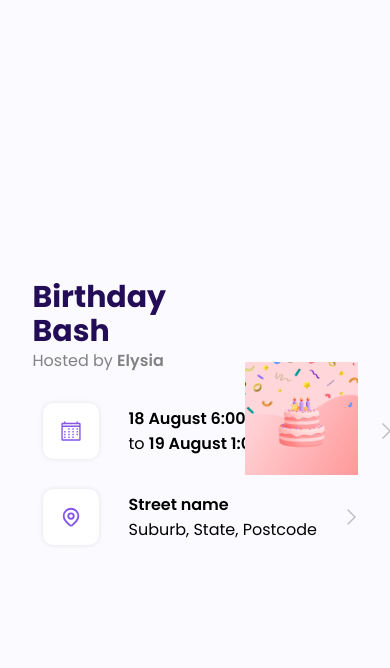
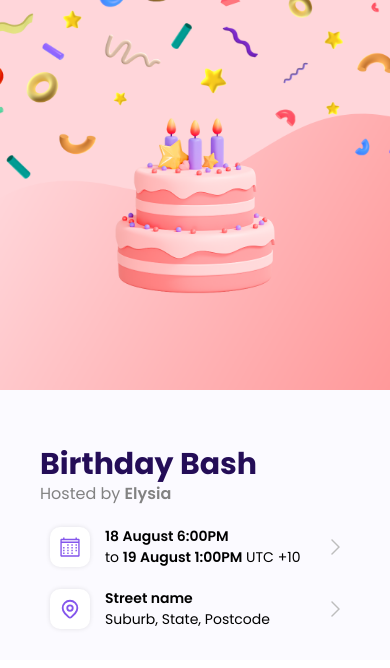
Before and after one commit to sabbirzzaman/envited, a React (Create React App) app: page /event in a window 390 px wide. Shown: the top 668 px of the page. Built offline with nearby package versions, Linux system fonts and the light colour scheme.

Commit message:
event page responsive

```diff
--- a/src/components/Event/Event.css
+++ b/src/components/Event/Event.css
@@ -32,11 +32,18 @@
     display: flex;
     gap: 30px;
     align-items: center;
+    justify-content: space-between;
     cursor: pointer;
     padding: 10px;
     border-radius: 10px;
     transition: .3s ease-in-out;
     margin-bottom: 10px;
+}
+
+.event-time-content, .event-address-content {
+    display: flex;
+    gap: 15px;
+    align-items: center;
 }
 
 .event-time:hover,.event-address:hover {
@@ -65,3 +72,64 @@
 .event-time .date span, .street {
     font-weight: 600;
 }
+
+
+/* Medium devices (landscape tablets, 689px and up) */
+@media only screen and (min-width: 689px) and (max-width: 992px) {
+    .event-container {
+        height: auto;
+        flex-direction: column-reverse;
+        padding: 50px 0;
+    }
+
+    .event-time, .event-address {
+        width: 350px;
+        gap: 20px;
+    }
+}
+
+/* Extra small devices (phones, 688px and down) */
+@media only screen and (max-width: 688px) {
+    .event-container {
+        height: auto;
+        flex-direction: column-reverse;
+        gap: 30px;
+    }
+
+    .event-section .container {
+        max-width: none;
+    }
+
+    .event-img {
+        width: 100%;
+    }
+    .host-info {
+        width: 310px;
+        margin: 0 auto;
+        margin-bottom: 10px;
+    }
+
+    .event-time, .event-address {
+        width: 310px;
+        gap: 10px;
+        font-size: 14px;
+        margin: 0 auto;
+    }
+
+
+    .event-content {
+        width: 80%;
+        padding: 20px 0;
+    }
+
+    .event-time .icon, .event-address .icon {
+        width: 40px;
+        height: 40px;
+        display: flex;
+        justify-content: center;
+        align-items: center;
+        font-size: 22px;
+        box-shadow: 0px 0px 5px rgba(0, 0, 0, 0.1);
+        border-radius: 10px;
+    }
+}
--- a/src/components/Event/Event.js
+++ b/src/components/Event/Event.js
@@ -19,23 +19,31 @@ const Event = () => {
 
                     <div className="event-info">
                         <div className="event-time">
+                            <div className='event-time-content'>
                                 <div className="icon">
                                     <VscCalendar />
                                 </div>
                                 <div className="date">
-                                <p><span>18 August 6:00PM</span></p>
-                                <p>to <span>19 August 1:00PM</span> UTC +10</p>
+                                    <p>
+                                        <span>18 August 6:00PM</span>
+                                    </p>
+                                    <p>
+                                        to <span>19 August 1:00PM</span> UTC +10
+                                    </p>
+                                </div>
                             </div>
                             <img src={arrow} alt="arrow" />
                         </div>
 
                         <div className="event-address">
+                            <div className='event-address-content'>
                                 <div className="icon">
                                     <HiOutlineLocationMarker />
                                 </div>
                                 <div className="date">
-                                <p className='street'>Street name</p>
+                                    <p className="street">Street name</p>
                                     <p>Suburb, State, Postcode</p>
+                                </div>
                             </div>
                             <img src={arrow} alt="arrow" />
                         </div>
```
Lines whose indentation alone changed are shown as unchanged.
